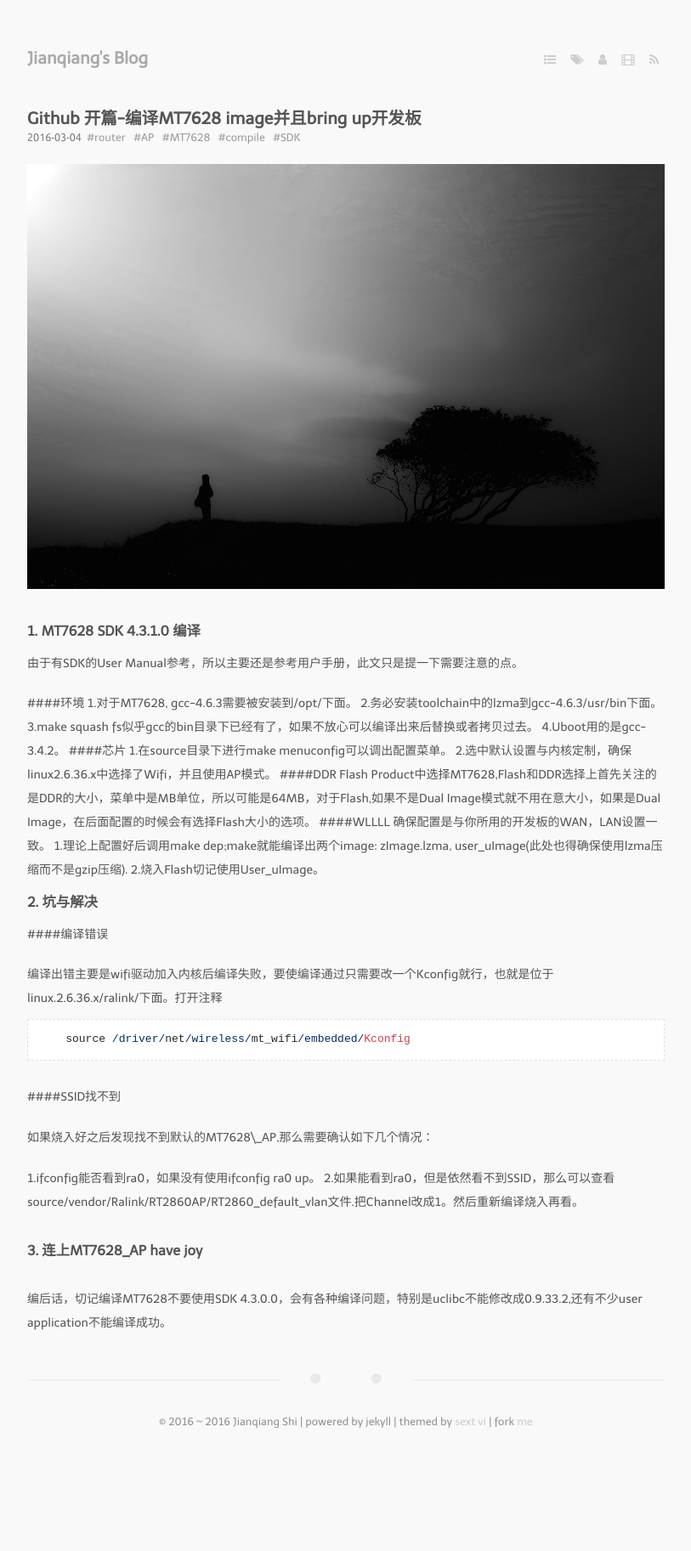
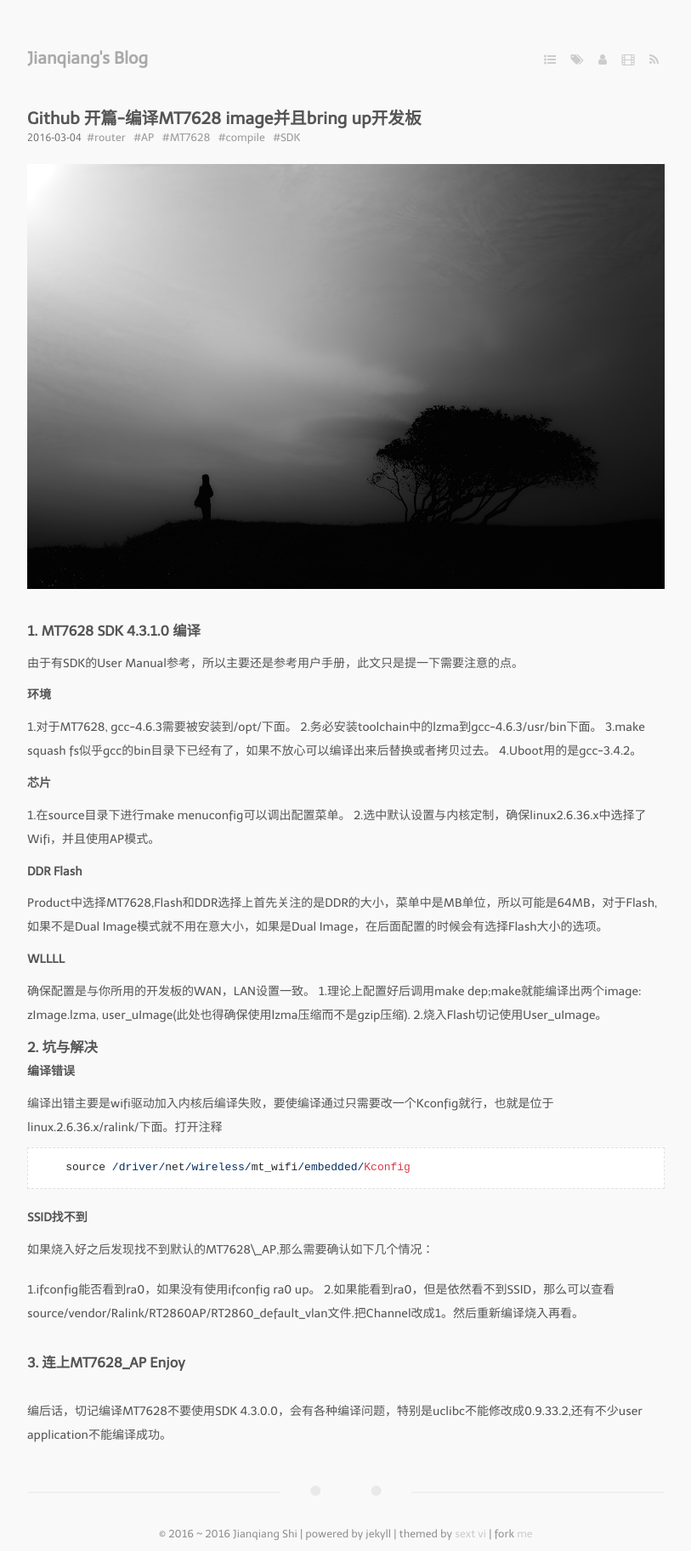
Before and after one commit to BoatInSea/boatinsea.github.io, a Jekyll site: the page built from _posts/2016-03-04-make-mt7628-work-as-ap.markdown, in a window 1280 px wide. Shown: the whole page at 85% size, without its empty margins (233-1046 px from the left). Built offline with Jekyll 4.4.1, drawn with Linux system fonts in a browser that asks for light colours; nearby versions of some CDN libraries; some web fonts are replaced; a script that is not in the unit is left out; before the commit the page ends 1694 px from its top, so only the background shows below that.

Commit message:
change header format

```diff
--- a/_posts/2016-03-04-make-mt7628-work-as-ap.markdown
+++ b/_posts/2016-03-04-make-mt7628-work-as-ap.markdown
@@ -16,28 +16,28 @@ tags:
 <p>
 由于有SDK的User Manual参考，所以主要还是参考用户手册，此文只是提一下需要注意的点。
 </p>
-####环境
+#### 环境
 1.对于MT7628, gcc-4.6.3需要被安装到/opt/下面。
 2.务必安装toolchain中的lzma到gcc-4.6.3/usr/bin下面。
 3.make squash fs似乎gcc的bin目录下已经有了，如果不放心可以编译出来后替换或者拷贝过去。
 4.Uboot用的是gcc-3.4.2。
-####芯片
+#### 芯片
 1.在source目录下进行make menuconfig可以调出配置菜单。
 2.选中默认设置与内核定制，确保linux2.6.36.x中选择了Wifi，并且使用AP模式。
-####DDR Flash
+#### DDR Flash
 Product中选择MT7628,Flash和DDR选择上首先关注的是DDR的大小，菜单中是MB单位，所以可能是64MB，对于Flash,如果不是Dual Image模式就不用在意大小，如果是Dual Image，在后面配置的时候会有选择Flash大小的选项。
-####WLLLL
+#### WLLLL
 确保配置是与你所用的开发板的WAN，LAN设置一致。
 1.理论上配置好后调用make dep;make就能编译出两个image: zImage.lzma, user\_uImage(此处也得确保使用lzma压缩而不是gzip压缩).
 2.烧入Flash切记使用User\_uImage。
 ###  2. 坑与解决
-####编译错误
+#### 编译错误
 <p>
 编译出错主要是wifi驱动加入内核后编译失败，要使编译通过只需要改一个Kconfig就行，也就是位于linux.2.6.36.x/ralink/下面。打开注释
 </p>
         source /driver/net/wireless/mt_wifi/embedded/Kconfig
 <p />
-####SSID找不到
+#### SSID找不到
 <p>
 如果烧入好之后发现找不到默认的MT7628\_AP,那么需要确认如下几个情况：
 </p>
@@ -45,6 +45,6 @@ Product中选择MT7628,Flash和DDR选择上首先关注的是DDR的大小，菜
 2.如果能看到ra0，但是依然看不到SSID，那么可以查看source/vendor/Ralink/RT2860AP/RT2860\_default\_vlan文件.把Channel改成1。然后重新编译烧入再看。
 
 <p />
-### 3. 连上MT7628\_AP have joy
+### 3. 连上MT7628\_AP Enjoy
 <p />
 编后话，切记编译MT7628不要使用SDK 4.3.0.0，会有各种编译问题，特别是uclibc不能修改成0.9.33.2,还有不少user application不能编译成功。
```
